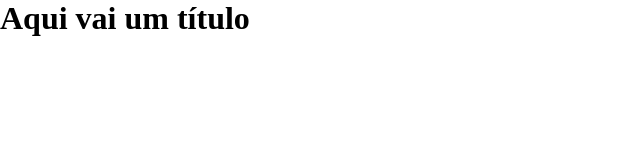
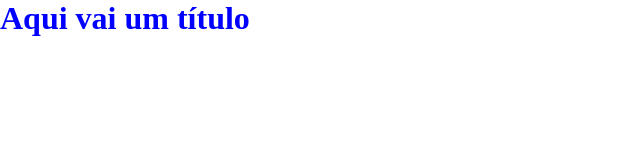
Before and after one commit to heiterpm/valor-3, a plain HTML site: page index.html in a window 1280 px wide. Shown: the whole page, without its empty margins (0-640 px from the left). Drawn offline with Linux system fonts and the light colour scheme.

Commit message:
Update index.html
Teste

```diff
--- a/index.html
+++ b/index.html
@@ -7,6 +7,6 @@
     <title>Pagina</title>
 </head>
 <body>
-    <h1>Aqui vai um título</h1>
+    <h1 style="color: blue">Aqui vai um título</h1>
 </body>
 </html>
```
